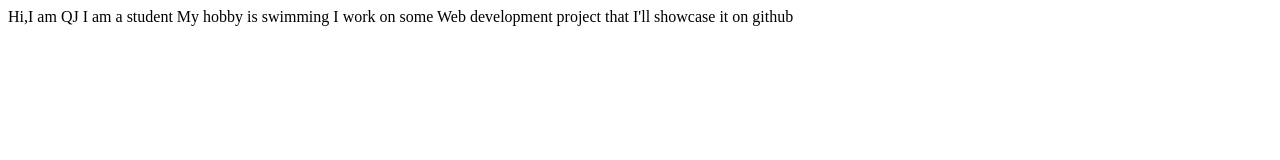
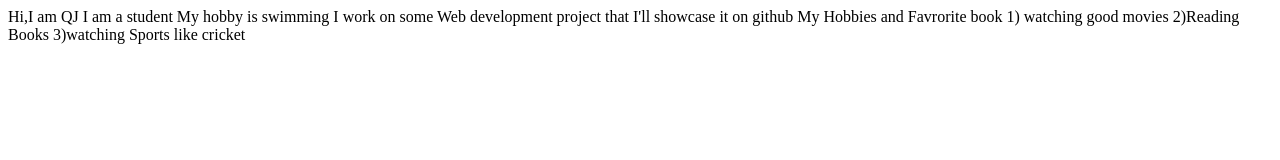
Before and after one commit to Qjetpur/students_name_site, a plain HTML site: page index.html in a window 1280 px wide. Drawn offline with Linux system fonts and the light colour scheme.

Commit message:
doc: update hobbies

```diff
--- a/index.html
+++ b/index.html
@@ -13,5 +13,11 @@
 
     I work on some Web development project that I'll showcase it on github
 
+    My Hobbies and Favrorite book
+    1) watching good movies
+    2)Reading Books
+    3)watching Sports like cricket
+
+
 </body>
 </html>
```
